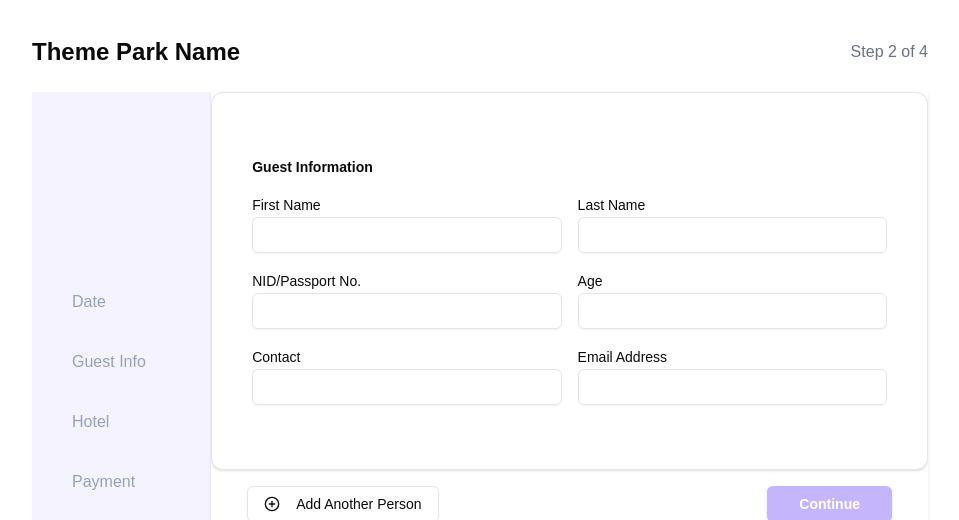
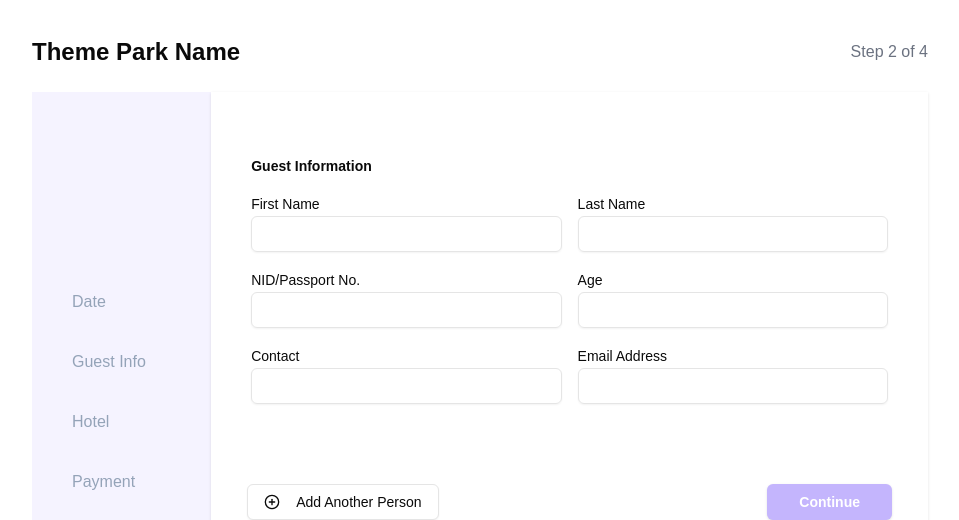
Before and after one commit to Elgius/theme_park, a Next.js app: page /calendar/booking in a window 1280 px wide. Shown: the top 520 px of the page, without its empty margins (160-1119 px from the left). Built offline with nearby package versions, Linux system fonts and the light colour scheme.

Commit message:
minor changes

```diff
--- a/src/app/main/page.tsx
+++ b/src/app/main/page.tsx
@@ -114,7 +114,7 @@ export default function Page() {
               prolly good stuff
             </p>
             <div className="my-7 flex flex-col items-center justify-center md:flex-row gap-4">
-              <Link href="/events">
+              <Link href="/calendar/booking/test">
                 <Button className="bg-violet-300 text-white font-bold w-20 px-6 py-2 rounded-full hover:bg-violet-400">
                   Events
                 </Button>
@@ -141,7 +141,7 @@ export default function Page() {
               width={200}
               height={200}
               layout="fixed"
-              className="rounded-lg object-cover"
+              className="rounded-lg"
             />
             <Image
             src={Diving}
@@ -150,7 +150,7 @@ export default function Page() {
               width={200}
               height={200}
               layout="fixed"
-              className="rounded-lg object-cover"
+              className="rounded-lg "
             />
             <Image
             src={BumperCar}
--- a/src/components/ui/card.tsx
+++ b/src/components/ui/card.tsx
@@ -2,19 +2,24 @@ import * as React from "react"
 
 import { cn } from "@/lib/utils"
 
-const Card = React.forwardRef<
-  HTMLDivElement,
-  React.HTMLAttributes<HTMLDivElement>
->(({ className, ...props }, ref) => (
+type CardProps = React.HTMLAttributes<HTMLDivElement> & {
+  noOutline?: boolean; // Conditionally remove the outline
+  noShadow?: boolean;
+};
+
+
+const Card = React.forwardRef<HTMLDivElement, CardProps>(({ className, noOutline = false, noShadow = false, ...props }, ref) => (
   <div
     ref={ref}
     className={cn(
-      "rounded-xl border bg-card text-card-foreground shadow",
+      "rounded-xl bg-card text-card-foreground shadow", // Always applies these styles
+      noOutline ? "" : "border", // Add border if noOutline is false
+      { "shadow-none": noShadow },
       className
     )}
     {...props}
   />
-))
+));
 Card.displayName = "Card"
 
 const CardHeader = React.forwardRef<
@@ -55,8 +60,9 @@ CardDescription.displayName = "CardDescription"
 
 const CardContent = React.forwardRef<
   HTMLDivElement,
-  React.HTMLAttributes<HTMLDivElement>
->(({ className, ...props }, ref) => (
+  React.HTMLAttributes<HTMLDivElement> &
+  CardProps
+>(({ className,noOutline = false, noShadow = false, ...props }, ref) => (
   <div ref={ref} className={cn("p-6 pt-0", className)} {...props} />
 ))
 CardContent.displayName = "CardContent"
```
